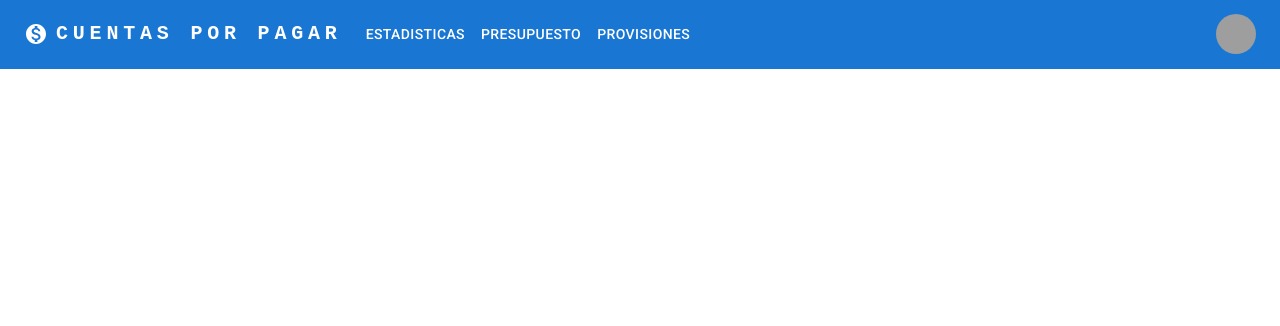
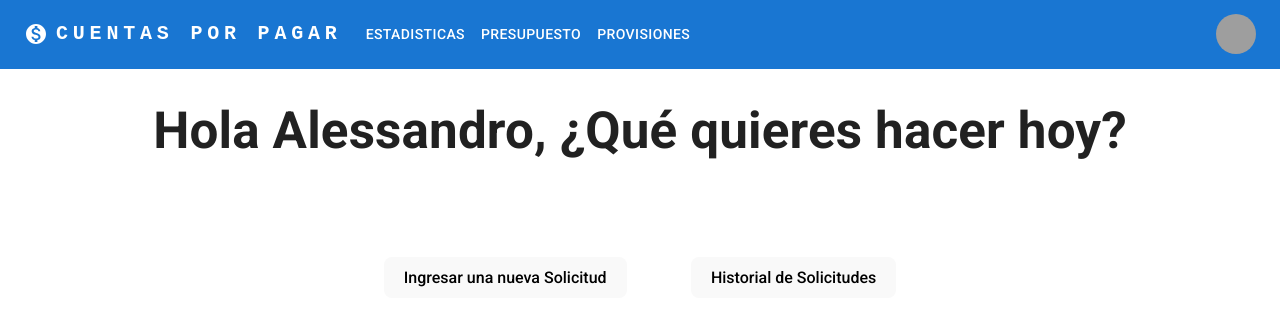
Before and after one commit to alessjh-dev/accounts-payable-web, a React (Vite) app: page / in a window 1280 px wide. Shown: the top 326 px of the page. Built offline with nearby package versions, Linux system fonts and the light colour scheme; grey boxes are pictures that could not be loaded.

Commit message:
make it better

```diff
--- a/src/App.css
+++ b/src/App.css
@@ -10,14 +10,8 @@
   will-change: filter;
   transition: filter 300ms;
 }
-.logo:hover {
-  filter: drop-shadow(0 0 2em #646cffaa);
-}
-.logo.react:hover {
+button:hover {
   filter: drop-shadow(0 0 2em #61dafbaa);
-}
-.button-click:hover {
-  filter: drop-shadow(0 0 2em #646cffaa);
 }
 
 @keyframes logo-spin {
--- a/src/components/Header.tsx
+++ b/src/components/Header.tsx
@@ -36,7 +36,7 @@ function Header() {
   };
 
   return (
-    <AppBar position="static" className='Navbar' style={{boxShadow: 'none'}}>
+    <AppBar position="static" className='Navbar' style={{ boxShadow: 'none' }}>
       <Container maxWidth="xl">
         <Toolbar disableGutters>
           <MonetizationOnIcon sx={{ display: { xs: 'none', md: 'flex' }, mr: 1 }} />
--- a/src/index.css
+++ b/src/index.css
@@ -7,7 +7,6 @@
 
   color-scheme: light dark;
   color: rgba(255, 255, 255, 0.87);
-  background-color: #242424;
 
   font-synthesis: none;
   text-rendering: optimizeLegibility;
@@ -18,11 +17,10 @@
 
 a {
   font-weight: 500;
-  color: #646cff;
   text-decoration: inherit;
 }
 a:hover {
-  color: #535bf2;
+  color: #ff006a;
 }
 
 body {
@@ -47,9 +45,7 @@ button {
   cursor: pointer;
   transition: border-color 0.25s;
 }
-button:hover {
-  border-color: #646cff;
-}
+
 button:focus,
 button:focus-visible {
   outline: 4px auto -webkit-focus-ring-color;
@@ -61,7 +57,7 @@ button:focus-visible {
     background-color: #ffffff;
   }
   a:hover {
-    color: #747bff;
+    color: #ff006a;
   }
   button {
     background-color: #f9f9f9;
--- a/src/pages/History.tsx
+++ b/src/pages/History.tsx
@@ -1,11 +1,28 @@
 import "./../App.css";
 import * as React from "react";
+import reactLogo from './../assets/react.svg';
+import Box from "@mui/material/Box";
 
 function History() {
 
+  let count = 0;
+  const userName = 'Alessandro';
+
+  function setCount(arg0: (count: any) => any): void {
+    count = count;
+  }
+
   return (
     <div className="History">
-
+      <h1>Hola {userName}, ¿Qué quieres hacer hoy?</h1>
+      <Box className="card"  sx={{ display: { xs: 'block', sm: 'block'}}}>
+        <button style={{marginRight: '2rem', marginLeft: '2rem', marginTop: '2rem', marginBottom: '2rem'}} onClick={() => setCount((count) => count + 1)}>
+          Ingresar una nueva Solicitud
+        </button>
+        <button style={{marginRight: '2rem', marginLeft: '2rem', marginTop: '2rem', marginBottom: '2rem'}} onClick={() => setCount((count) => count + 1)}>
+          Historial de Solicitudes
+        </button>
+      </Box>
     </div>
   );
 }
```
